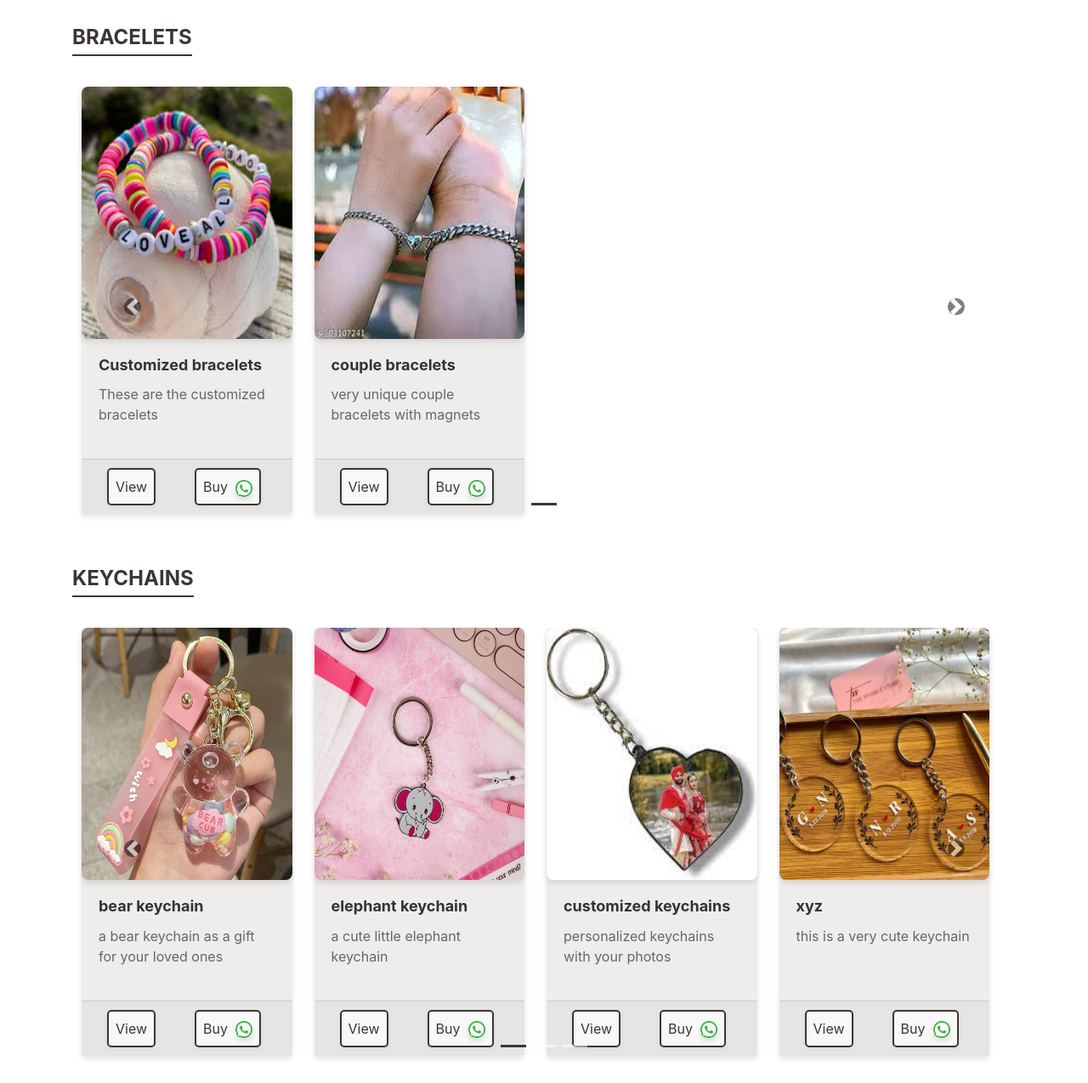
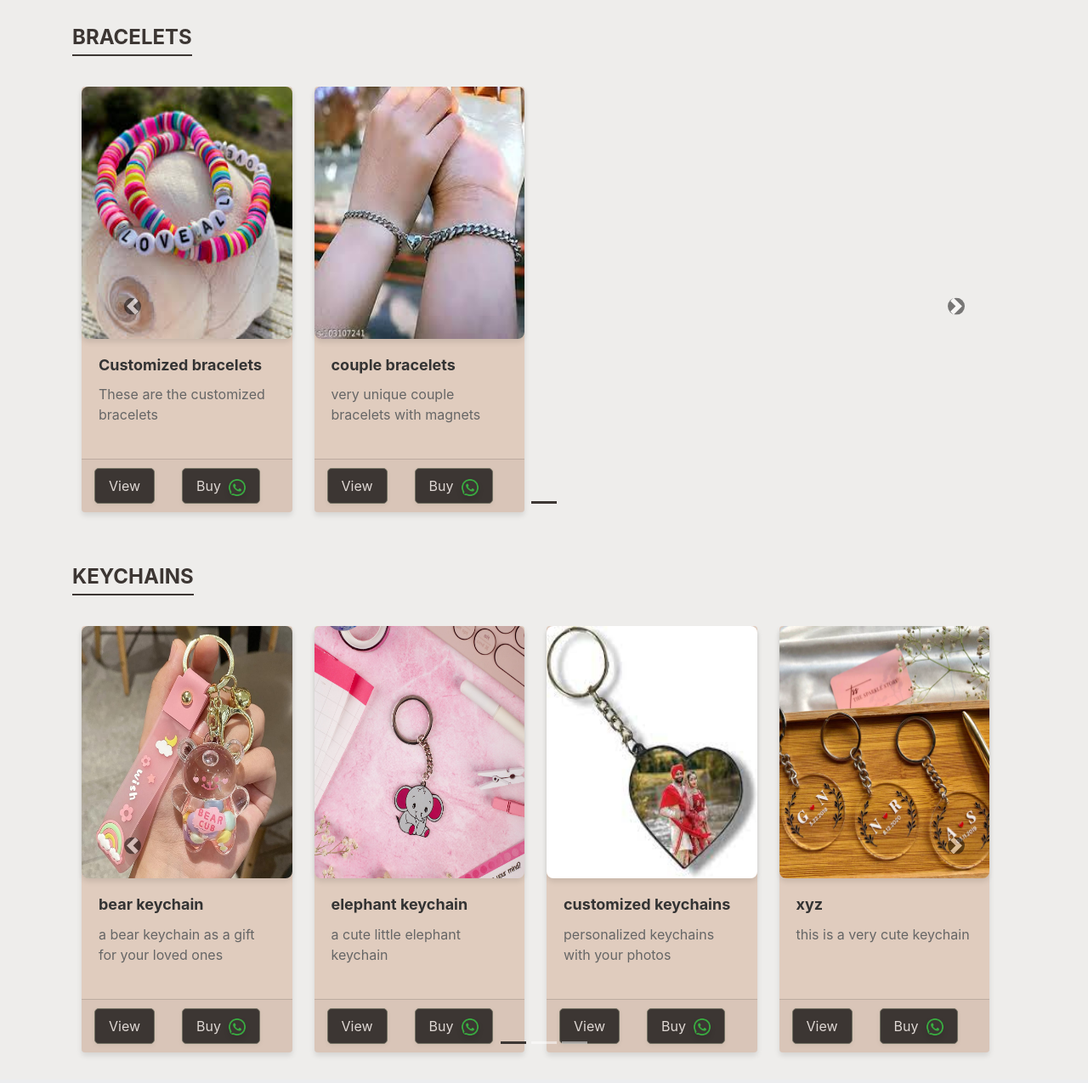
Before and after one commit to harshitaa1801/ecommerce, a Django app: page /shop/ in a window 1280 px wide. Shown: the part 56-1331 px from the top of the page at 85% size. After the commit the page ends 1300 px from the top, so only its background shows below. Run offline with Django 4.2, Linux system fonts and the light colour scheme; data comes from the database, SQL or seed files in the repository; some libraries are stand-ins or nearby versions.

```diff
--- a/ecomm/settings.py
+++ b/ecomm/settings.py
@@ -26,7 +26,7 @@ SECRET_KEY = 'django-insecure-k^gwy*3wzl*72!7eg&s&e1v@1hyi^(6_fu9nisiushs(ew)mg%
 # SECURITY WARNING: don't run with debug turned on in production!
 DEBUG = True
 
-ALLOWED_HOSTS = ['.vercel.app',
+ALLOWED_HOSTS = ['.vercel.app', 'd9f7-103-191-112-152.ngrok-free.app',
                  '127.0.0.1']
 
 
@@ -65,6 +65,7 @@ TEMPLATES = [
                 'django.template.context_processors.request',
                 'django.contrib.auth.context_processors.auth',
                 'django.contrib.messages.context_processors.messages',
+                'shop.context_processors.categories_processor',
             ],
         },
     },
--- /dev/null
+++ b/shop/context_processors.py
@@ -0,0 +1,5 @@
+from .models import Category
+
+def categories_processor(request):
+    categories = Category.objects.all()
+    return {'categories': categories}
--- a/shop/templates/shop/basic.html
+++ b/shop/templates/shop/basic.html
@@ -31,8 +31,9 @@
           Category
         </a>
         <div class="dropdown-menu" aria-labelledby="navbarDropdown">
-          <a class="dropdown-item" href="#">Action</a>
-          <a class="dropdown-item" href="#">Another action</a>
+          {% for category in categories%}
+          <a class="dropdown-item" href="/shop/#{{ category.name|slugify }}">{{category.name}}</a>
+          {% endfor%}
           <div class="dropdown-divider"></div>
           <a class="dropdown-item" href="#">Something else here</a>
         </div>
--- a/shop/templates/shop/index.html
+++ b/shop/templates/shop/index.html
@@ -3,6 +3,13 @@
 
 {% block css %}
 <style>
+
+  html {
+    scroll-behavior: smooth;
+  }
+  body {
+        background-color: #EEEDEB;
+    }
   .col-md-3 {
     display: inline-block;
     margin-left: -4px;
@@ -60,7 +67,7 @@
     border: none;
     box-shadow: 0 4px 6px rgba(0, 0, 0, 0.1);
     height: 100%; /* Fixed height for product box */
-    background-color: #EEEDEB;
+    background-color: #E0CCBE;
   }
 
   .card-title {
@@ -74,17 +81,19 @@
   }
 
   .btn-primary {
-    background-color: #f8f8f8; /* Blue color */
-    border: 2px solid #3C3633; /* Add a border */
+    background-color: #3C3633; /* Blue color */
+    border-color: #747264;
+
     border-radius: 5px; /* Add some rounded corners */
-    box-shadow: 0 2px 4px rgba(116, 114, 100, 0.1); /* Add a subtle shadow */
-    color: #3C3633; /* Text color */
+     box-shadow: 0 2px 4px rgba(116, 114, 100, 0.1); /*Add a subtle shadow */
+     color: #dfd8d4; /*Text color*/
     padding: 8px 12px; /* Padding */
     transition: background-color 0.3s ease; /* Smooth transition on hover */
 }
 
   .btn-primary:hover {
-    background-color: #3C3633; /* Darker blue color on hover */
+    background-color: #747264; /* Darker blue color on hover */
+    border-color: #3C3633;
   }
 
   /* .whatsapp_icon img {
@@ -111,46 +120,66 @@
   display: flex;
   justify-content: space-around; /* Use space-around to distribute space evenly */
   padding: 10px; /* Add some padding to the footer for better spacing */
+  box-sizing: border-box;
+  overflow: hidden;
 }
 
 .card-footer .btn {
   flex: 1;
-  margin: 0 20px; /* Add a small margin for spacing between buttons */
+  margin: 0 5px; /* Add a small margin for spacing between buttons */
   white-space: nowrap; /* Ensure the text does not wrap */
   text-align: center;
-  padding: 8px; /* Reduce padding to make buttons smaller */
+  padding: 8px 16px; /* Reduce padding to make buttons smaller */
   min-width: 45%; /* Set a minimum width for the buttons */
   box-sizing: border-box; /* Ensure padding and borders are included in the element's total width and height */
+  overflow: hidden;
 }
 
 @media (max-width: 767px) {
 
   .card {
   height: 100%;
+  /* height: auto; */
+
+  margin-bottom: 10px;
   }
 
   .card-body {
-    padding: 10px; /* Adjust padding for mobile view */
+    padding: 5px; /* Adjust padding for mobile view */
+    margin-top: 5px;
+    margin-bottom: -24px;
   }
 
   .card-title {
     font-size: 16px; /* Adjust font size for mobile view */
   }
 
+  /* .card-text {
+    font-size: 14px; /* Adjust font size for mobile view */
+  /* } */
+
   .card-text {
-    font-size: 14px; /* Adjust font size for mobile view */
+    display: none; /* Hide product description in mobile view */
+  }
+
+  .card-img-top {
+    height: 150px; /* Reduce height for mobile view */
+    object-fit: cover; /* Ensure the image covers the area */
   }
 
   .section-heading {
       font-size: 20px; /* Adjust font size for mobile */
       margin-top: 20px; /* Adjust top margin */
       margin-bottom: 15px; /* Adjust bottom margin */
+      color: #3C3633;
     }
 
 
   .card-footer {
     flex-direction: row; /* Ensure buttons remain horizontal in mobile view */
     padding: 5px; /* Adjust padding for mobile view */
+    background-color: #E0CCBE;
+
   }
 
   .card-footer .btn {
@@ -192,7 +221,7 @@
 <div class="container">
   <!-- Slideshow starts here -->
   {% for products, slides, range in allprods %}
-  <h2 class="section-heading">{{ products.0.category }}</h2>
+  <h2 id="{{ products.0.category.name|slugify }}" class="section-heading">{{ products.0.category }}</h2>
   <div class="row">
     <div id="demo{{ forloop.counter }}" class="col carousel slide my-3" data-ride="carousel">
       <ul class="carousel-indicators">
@@ -207,7 +236,7 @@
           <div class="row">
             {% for i in products %}
             <div class="col-6 col-sm-6 col-md-3">
-              <div class="card" data-height="300px">
+              <div class="card" data-height="250px">
                 <img src='/media/{{ i.image }}' class="card-img-top" alt="{{ i.name }}">
                 <div class="card-body">
                   <h5 class="card-title">{{ i.name }}</h5>
```
